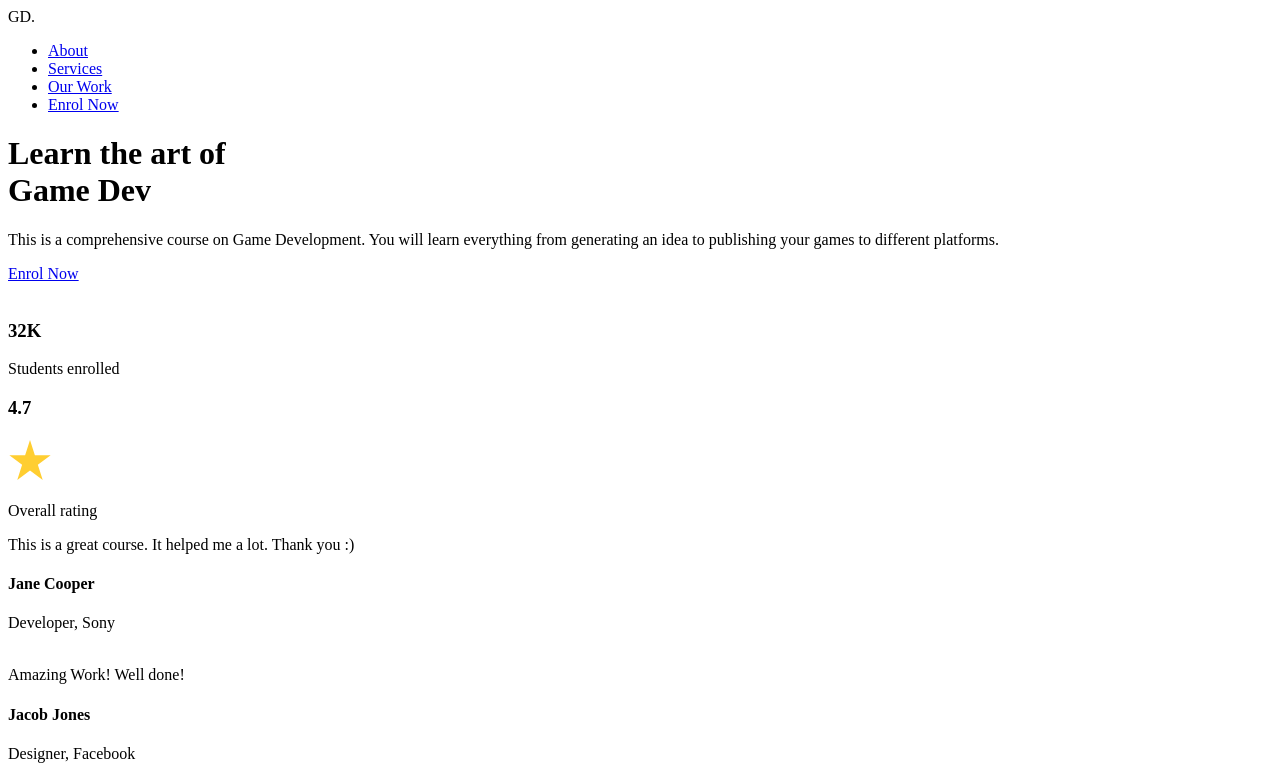
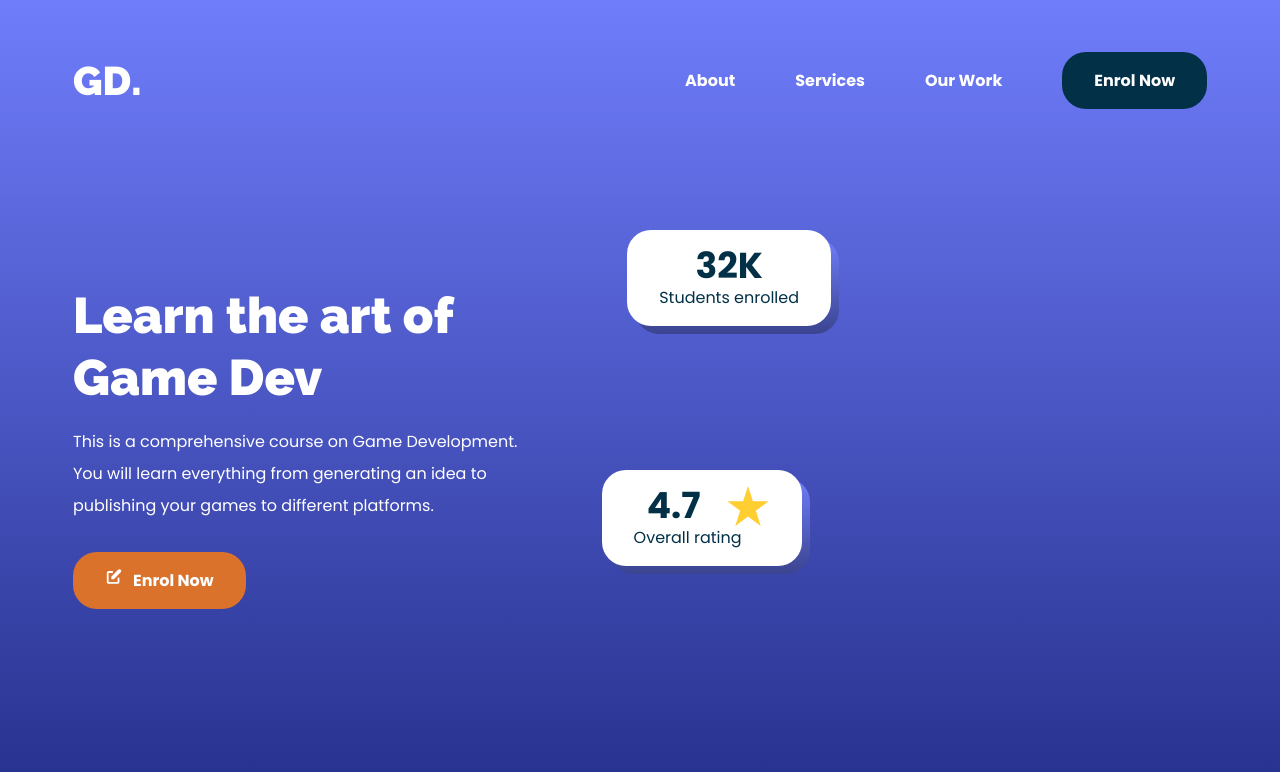
Before and after one commit to jagmia2/game-dev-figma, a plain HTML site: page index.html in a window 1280 px wide. Shown: the top 772 px of the page. Drawn offline with Linux system fonts and the light colour scheme.

Commit message:
first page css finished

```diff
--- a/index.html
+++ b/index.html
@@ -43,7 +43,7 @@
                         This is a comprehensive course on Game Development. You will learn everything from generating an idea to publishing your games to different platforms.
                     </p>
 
-                    <a href="#" class="btn light">Enrol Now</a>
+                    <a href="#" class="btn light enrol-icon">Enrol Now</a>
                 </div>
                 <div class="right">
                     <img src="images/hero-image.png" alt="">
--- a/style.css
+++ b/style.css
@@ -5,3 +5,216 @@
     --lignt-color: #E8F7FB;
     --light-blue: #6F7DFB;
 }
+
+*,
+*::after,
+*::before {
+    box-sizing: border-box;
+}
+
+body {
+    margin:0;
+    font-family: "Poppins", sans-serif;
+}
+
+.wrapper {
+    max-width: 1134px;
+    margin: 0 auto;
+
+}
+
+/*buttons*/
+
+.btn {
+    padding: 16px 32px;
+    border-radius: 24px;
+    color:#fff;
+    display: inline-block;
+    font-weight: bold;
+    font-size: 16px;
+    text-decoration: none;
+    position: relative;
+}
+
+.btn.dark {
+    background-color: var(--dark-blue);
+}
+
+.btn.light {
+    background-color: var(--orange-color);
+}
+
+.btn.enrol-icon::before {
+    content: url(images/PencilAlt.svg);
+    position: absolute;
+    top: 50%;
+    left: 32px;
+    transform: translateY(-50%);
+}
+
+.btn.enrol-icon {
+    padding-left: 60px;
+}
+
+/* Hearder */
+
+header {
+    background: linear-gradient(180deg, #6F7DFB 0%, #26308c 100%);
+    height: 100vh;
+    width: 100%;
+}
+
+nav {
+    display: flex;
+    justify-content: space-between;
+    align-items: center;
+    position: fixed;
+    width: 1134px;
+    top: 36px;
+    z-index: 100;
+}
+
+nav .logo {
+        /* Logo */
+    font-family: 'Raleway', sans-serif;
+    font-weight: 900;
+    font-size: 40px;
+    color: #FFFFFF;
+}
+
+nav ul {
+    display: flex;
+    align-items: center;
+    gap: 60px;
+    list-style: none;
+}
+
+nav ul li a {
+    /* About */
+
+
+    font-family: 'Poppins', sans-serif;
+    font-weight: 700;
+    font-size: 16px;
+    color: #FFFFFF;
+    text-decoration: none;
+    margin: 0;
+
+}
+
+/* Hero section */
+
+.hero-section {
+    display: flex;
+    height: 100vh;
+    width: 100%;
+    align-items: center;
+    justify-content: space-between;
+    padding-top: 60px;
+}
+
+.hero-section .left h1 {
+    /* Learn the art of Game Dev */
+
+    font-family: 'Raleway', sans-serif;
+    font-weight: 900;
+    font-size: 50px;
+    line-height: 125%;
+    color: #FFFFFF;
+    margin-bottom: 0;
+}
+
+.hero-section .left p {
+
+    font-family: 'Poppins', sans-serif;
+    font-style: normal;
+    font-weight: normal;
+    font-size: 16px;
+    line-height: 200%;
+    color: #FFFFFF;
+    margin-bottom: 30px;
+    width: 457px;
+
+}
+
+.hero-section .left {
+    flex: 1;
+}
+
+.hero-section .right {
+    align-self: flex-end;
+}
+
+.hero-section .right img {
+    height: 520px;
+    vertical-align: middle;
+}
+
+/* Achievement Cards */
+
+.achievement-card {
+    position: absolute;
+    min-width: 200px;
+}
+
+.achievement-cards .content {
+    background: white;
+    border-radius: 24px;
+    padding: 8px 32px;
+    z-index: 10;
+    position: relative;
+}
+
+.achievement-card.students-enrolled {
+    left: 49%;
+    top: 230px;
+}
+
+.achievement-card.overall-rating {
+    left: 47%;
+    top:470px;
+
+}
+
+.achievement-card .content div {
+    display: flex;
+    align-items: center;
+    gap: 12px;
+}
+
+.achievement-card h3 {
+
+
+
+    font-family: 'Poppins', sans-serif;
+    font-style: normal;
+    font-weight: bold;
+    font-size: 36px;
+    color: var(--dark-blue);
+    margin: 0;
+    text-align: center;
+    width: 100%;
+
+
+}
+
+.achievement-cards p {
+    font-family: 'Poppins', sans-serif;
+    font-weight: normal;
+    font-size: 16px;
+    color: var(--dark-blue);
+    margin-top: -8px;
+    margin-bottom: 8px;
+}
+
+.achievement-card .bg {
+    position: absolute;
+    height: 100%;
+    width: 100%;
+    background: linear-gradient(180deg, #6F7DFB 0%, #3B448F 100%);
+    border-radius: 24px;
+    top: 8px;
+    left: 8px;
+    z-index: 1;
+
+}
```
Also changed, not shown: images/PencilAlt.svg (added).
